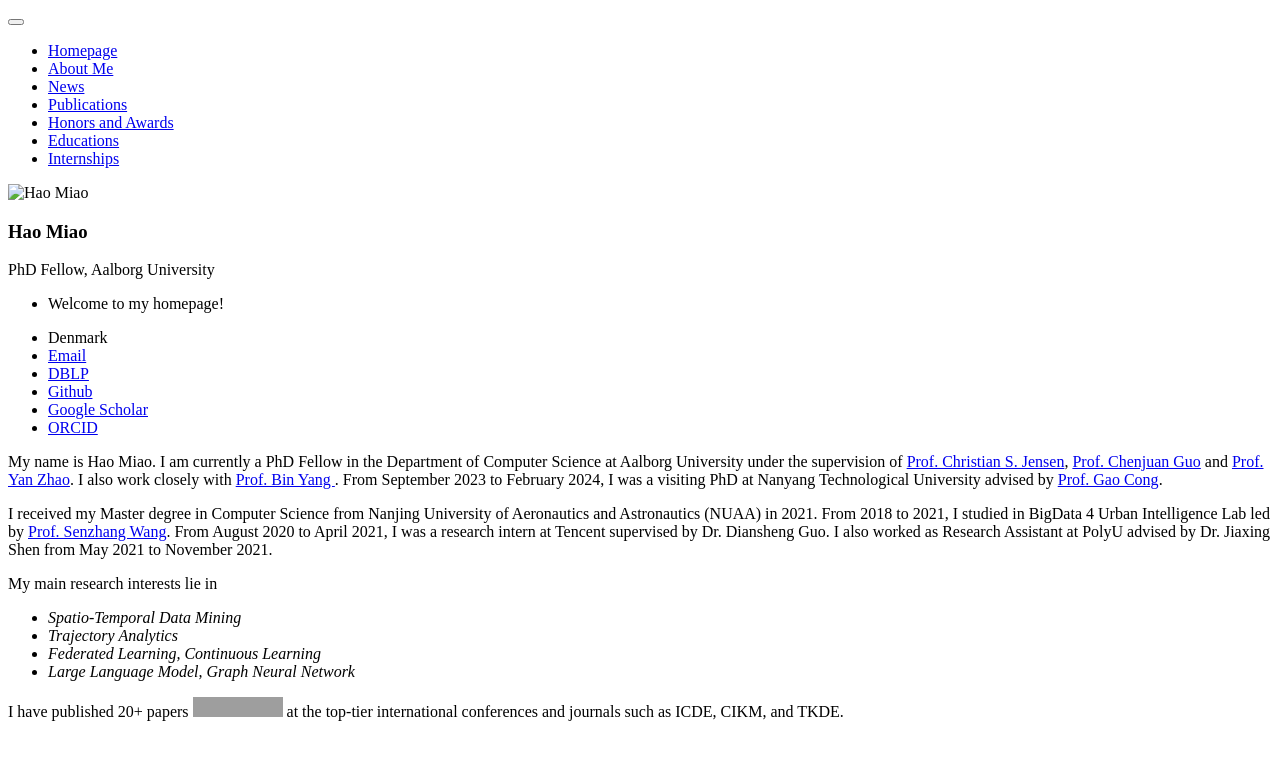
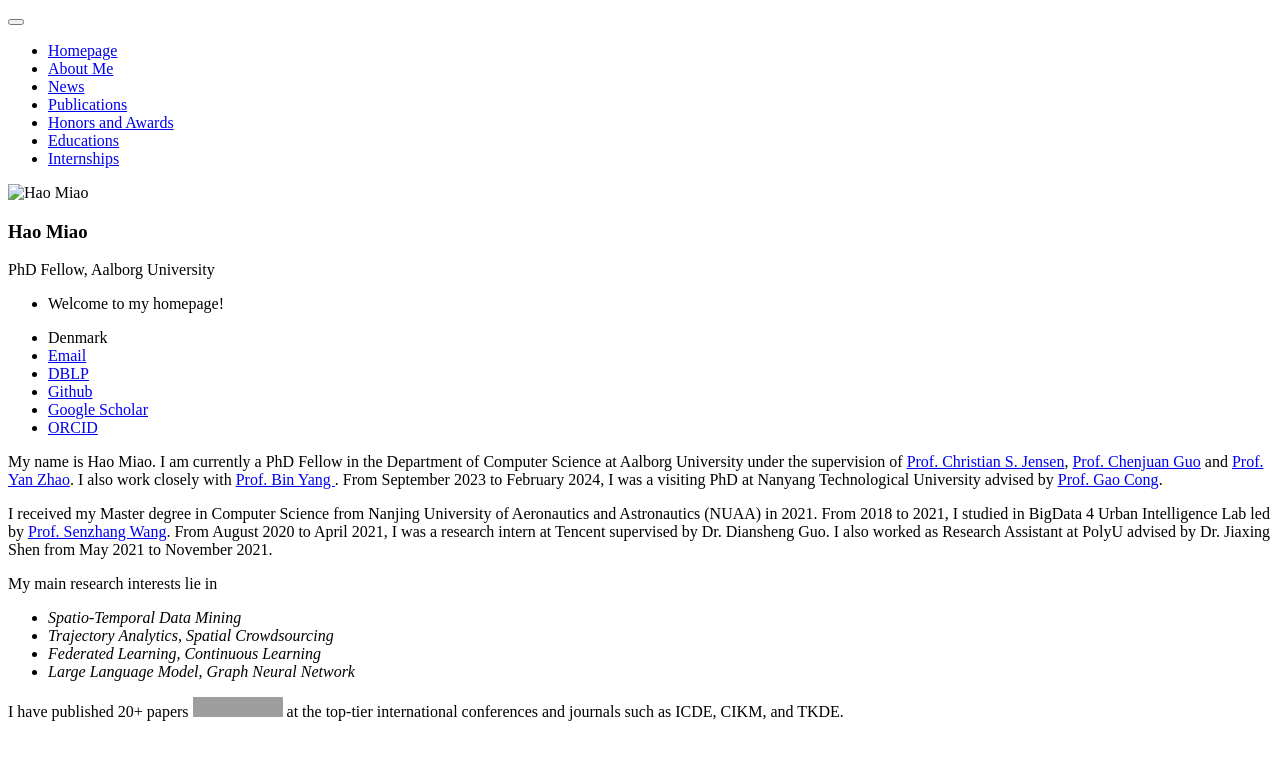
Before and after one commit to MiaoHaoSunny/MiaoHaoSunny.github.io, a Jekyll site: the page built from _pages/includes/intro.md, in a window 1280 px wide. Shown: the top 760 px of the page. Built offline with Jekyll 4.4.1, drawn with Linux system fonts in a browser that asks for light colours; our own code applies the rules of GitHub Pages for plain Markdown files; grey boxes are pictures that could not be loaded.

Commit message:
Update intro.md

```diff
--- a/_pages/includes/intro.md
+++ b/_pages/includes/intro.md
@@ -4,7 +4,7 @@ I received my Master degree in Computer Science from Nanjing University of Aeron
 
 My main research interests lie in
 - _Spatio-Temporal Data Mining_
-- _Trajectory Analytics_
+- _Trajectory Analytics, Spatial Crowdsourcing_
 - _Federated Learning, Continuous Learning_
 - _Large Language Model, Graph Neural Network_
 
```
